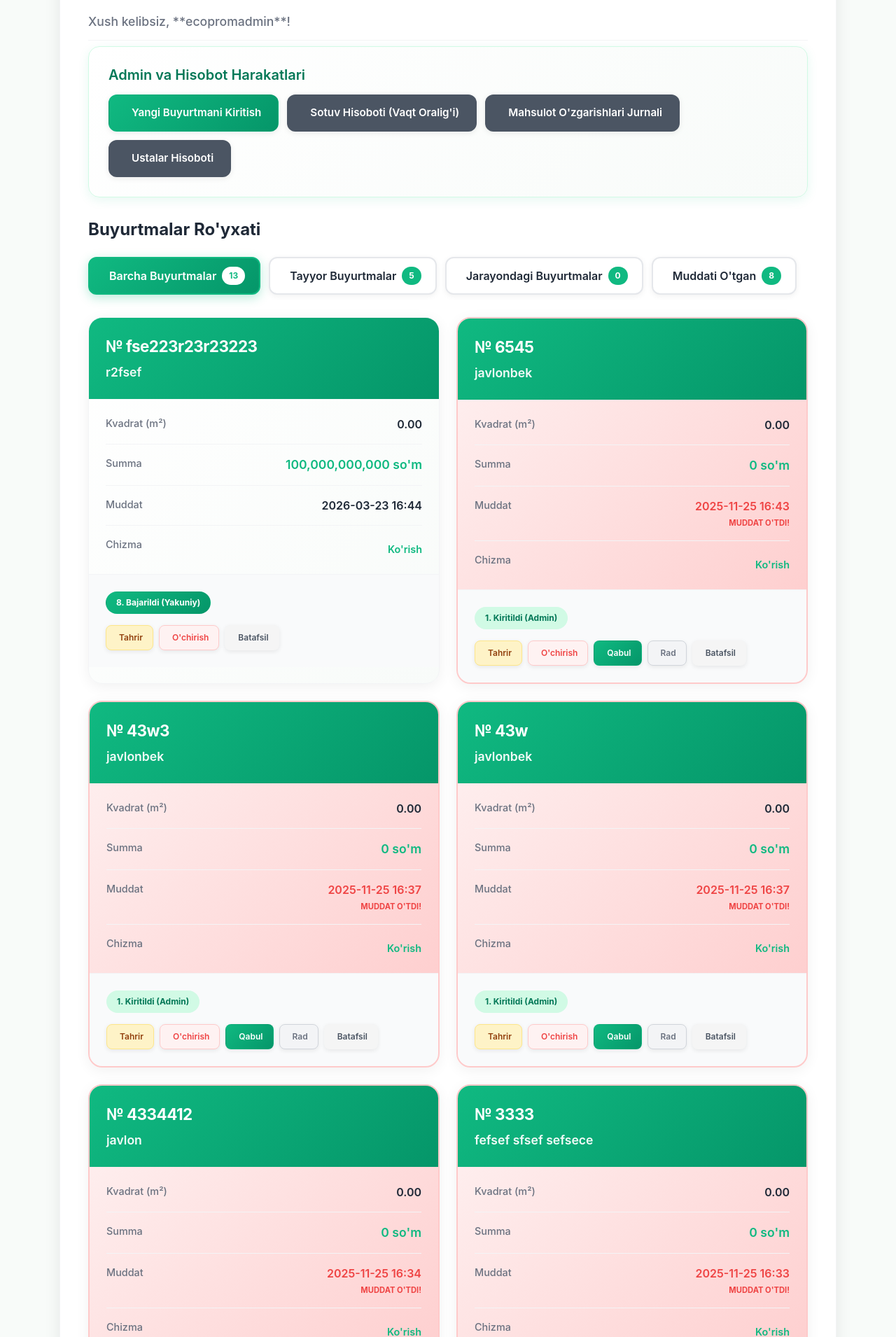
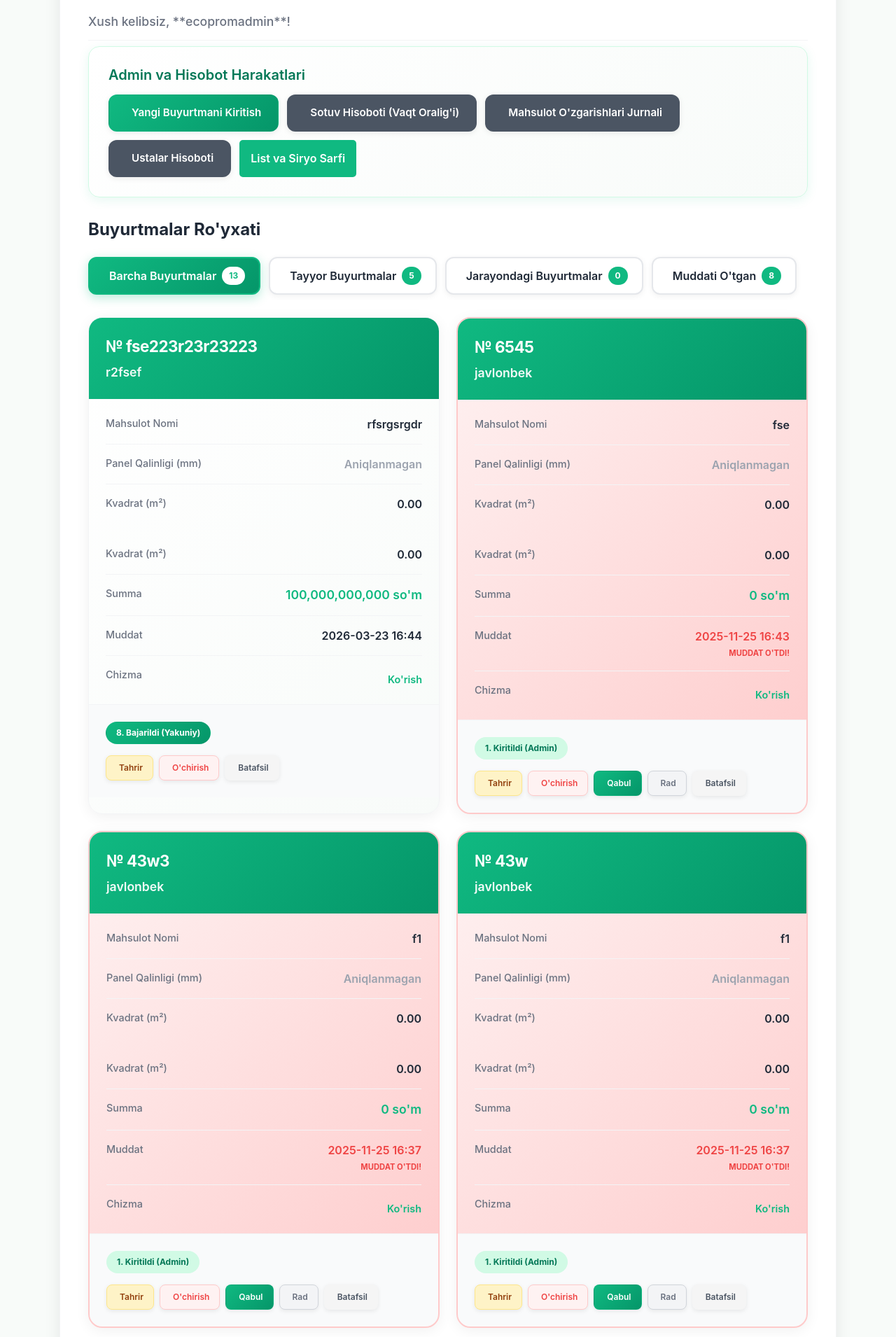
Before and after one commit to sardorsattoorovv7/korxona, a Django app: page /orders/ in a window 1280 px wide. Shown: the part 193-2103 px from the top of the page at 70% size. Run offline with Django 5.2, Linux system fonts and the light colour scheme; a user stored in the database is signed in; data comes from the database, SQL or seed files in the repository; some libraries are stand-ins or nearby versions.

Commit message:
Update order_list.html

```diff
--- a/orders/templates/orders/order_list.html
+++ b/orders/templates/orders/order_list.html
@@ -44,6 +44,60 @@
         body {
             background-color: var(--background-light);
             font-family: 'Inter', -apple-system, BlinkMacSystemFont, sans-serif;
+        }
+        .actions-box {
+            display: flex;
+            gap: 15px; /* Tugmalar orasidagi masofa */
+            align-items: center;
+        }
+
+        .btn-primary-modern {
+            /* Buyurtma yaratish tugmasi stili */
+            background-color: var(--primary-action); /* #10b981 */
+            color: white;
+            padding: 0.6rem 1rem;
+            border-radius: 0.5rem;
+            text-decoration: none;
+            font-weight: 600;
+            transition: background-color 0.3s;
+            display: inline-flex;
+            align-items: center;
+            gap: 5px;
+            border: none;
+        }
+
+
+        /* Yangi hisobot tugmasi stili */
+        .btn-secondary-modern {
+            background-color: var(--secondary-color); /* #0ea5e9 */
+            color: var(--primary-green-dark);
+            padding: 0.6rem 1rem;
+            border-radius: 0.5rem;
+            text-decoration: none;
+            font-weight: 600;
+            transition: background-color 0.3s;
+            display: inline-flex;
+            align-items: center;
+            gap: 5px;
+            background-color: var(--primary-green);
+            color: white;
+            border-radius: 5px;
+
+        }
+
+        .header-box {
+            display: flex;
+            justify-content: space-between;
+            align-items: center;
+            margin-bottom: 2rem;
+            border-bottom: 2px solid var(--input-border);
+            padding-bottom: 1rem;
+        }
+        h1 {
+            color: var(--primary-green);
+            margin: 0;
+            font-size: 2rem;
+            font-weight: 700;
         }
 
         .container-list-modern {
@@ -712,6 +766,11 @@
                     <a href="{% url 'worker_activity_report' %}" class="action-link-btn audit-btn-modern">
                         <i class="fas fa-chart-bar"></i> Ustalar Hisoboti
                     </a>
+
+
+                    <a href="{% url 'material_report' %}" class="btn-secondary-modern">
+                      List va Siryo Sarfi
+                    </a>
                 </div>
             </div>
         {% endif %}
@@ -782,7 +841,46 @@
                     </div>
                     {% endif %}
                 </div>
+                <div class="order-card-body">
 
+    <div class="order-detail-row">
+        <span class="detail-label">Mahsulot Nomi</span>
+        <span class="detail-value">
+            {% if is_worker and request.user.worker_profile not in order.assigned_workers.all %}
+                ***
+            {% else %}
+                {{ order.product_name|default:"—" }}
+            {% endif %}
+        </span>
+    </div>
+
+    <div class="order-detail-row">
+        <span class="detail-label">Panel Qalinligi (mm)</span>
+        <span class="detail-value">
+            {% if is_worker and request.user.worker_profile not in order.assigned_workers.all %}
+                ***
+            {% else %}
+                {% if order.panel_thickness %}
+                    {{ order.panel_thickness }}
+                {% else %}
+                    <span style="color: #9ca3af;">Aniqlanmagan</span>
+                {% endif %}
+            {% endif %}
+        </span>
+    </div>
+
+    <div class="order-detail-row">
+        <span class="detail-label">Kvadrat (m²)</span>
+        <span class="detail-value">
+            {% if is_worker and request.user.worker_profile not in order.assigned_workers.all %}
+                ***
+            {% else %}
+                {{ order.panel_kvadrat|floatformat:2|intcomma }}
+            {% endif %}
+        </span>
+    </div>
+
+    </div>
                 <div class="order-card-body">
                     <div class="order-detail-row">
                         <span class="detail-label">Kvadrat (m²)</span>
```
